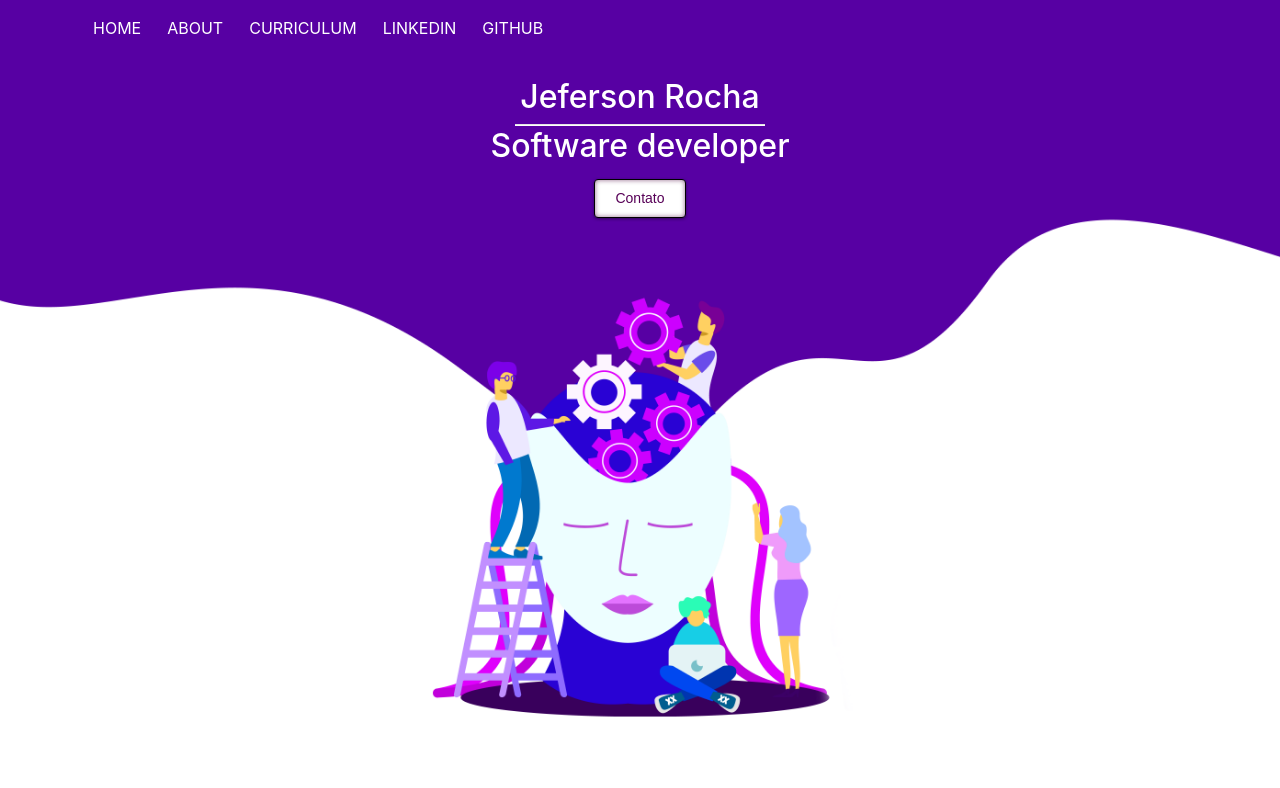
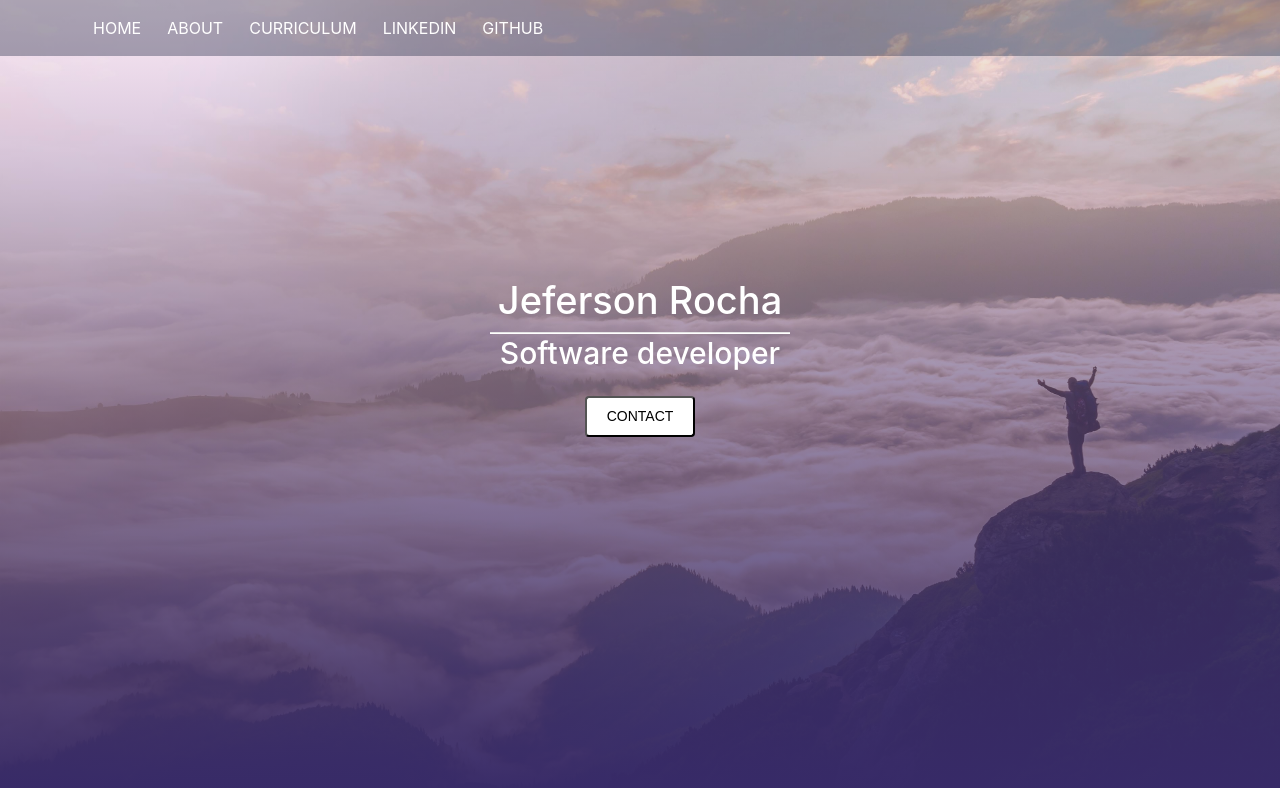
Before and after one commit to tecjeferson/PersonalWebPageReact, a React (Create React App) app: page / in a window 1280 px wide. Shown: the top 788 px of the page. Built offline with nearby package versions, Linux system fonts and the light colour scheme.

Commit message:
background changed and top-menu finished

```diff
--- a/package.json
+++ b/package.json
@@ -8,6 +8,7 @@
     "@testing-library/user-event": "^7.1.2",
     "bootstrap": "^4.4.1",
     "jquery": "^3.4.1",
+    "node": "^13.8.0",
     "popper.js": "^1.16.1",
     "react": "^16.12.0",
     "react-dom": "^16.12.0",
--- a/src/components/partials/header/header.js
+++ b/src/components/partials/header/header.js
@@ -6,7 +6,7 @@ import { Link } from 'react-router-dom'
 const Header = () => {
     return (
         <HeaderArea>
-            <nav class="navbar navbar-expand-sm fixed-top navbar-trans navbar-inverse ">
+            <nav class="navbar navbar-expand-sm fixed-top navbar-trans navbar-inverse">
                 <div class="container">
                     <button class="navbar-toggler  mr-5" type="button" data-toggle="collapse"
                         data-target="#navbarSupportedContent" aria-controls="navbarSupportedContent"
--- a/src/components/partials/header/styled.js
+++ b/src/components/partials/header/styled.js
@@ -1,7 +1,9 @@
 import styled from 'styled-components'
 
 export const HeaderArea = styled.div`
-
+   nav{
+    background-color:#010d2952;
+}
 
    li a{
        color:white;
--- a/src/pages/About/index.js
+++ b/src/pages/About/index.js
@@ -8,8 +8,33 @@ const Page = () => {
         <AboutStyle>
             <div class="container">
 
-                <h1>About</h1>
-                <Link to="/">HOME</Link>
+
+
+            <div class="row d-flex justify-content-center mt-5">
+        <div class="col-lg-10 cold-md-10 col-dm-12 text-white">
+            <h2>
+                Participar e inovar, criar e fazer parte...
+            </h2>
+            <p>
+                Analista de Sistemas de formação com mais de 10 anos de experiencia em TI em empresas do Brasil e
+                Exterior, trabalhado com equipes multiculturais.
+
+                Forte capacidade em resolver problemas, habilidade com FRONT-END, BACK-END, DATABASE, conhecimento em
+                ASPNET MVC e ASPNET CORE.
+            </p>
+            <p>
+                Sou apaixonado por viajar, conhecer novos lugares, culturas, tirar fotos e aproveitar o tempo com a
+                minha esposa e filho...
+
+            </p>
+            <p>
+                Gosto de desafios e aprender algo novo, também gosto de ensinar e compartilhar conhecimento.
+            </p>
+        </div>
+    </div>
+
+
+
             </div>
         </AboutStyle>
     )
--- a/src/pages/About/styled.js
+++ b/src/pages/About/styled.js
@@ -2,9 +2,13 @@ import style from 'styled-components'
 import ImageAbout from '../../img/homem-olhando.png'
 
 export const AboutStyle = style.div`
- background-image:url(${ImageAbout});
+ background-image:linear-gradient(rgba(253, 193, 255, 0.219),#372a68),url(${ImageAbout});
     background-size:cover;
     position:fixed;
     width: 100%;
     height: 100vh;
+
+    h2{
+        margin-top:200px;
+    }
 `;
--- a/src/pages/Home/index.js
+++ b/src/pages/Home/index.js
@@ -6,7 +6,7 @@ import { HomeStyle } from './styled'
 const Page = () => {
     return (
         <HomeStyle>
-            <div class="container">
+
                 <div class="row text-center">
                     <div class="col nameTitle">
                         <h1 class="">Jeferson Rocha</h1>
@@ -15,11 +15,9 @@ const Page = () => {
                     </div>
                 </div>
 
-                <button type="button" name="" value="" class="css3button">Contato</button>
 
 
-
-            </div>
+            <button type="button" name="" value="" class="css3button">CONTACT</button>
         </HomeStyle>
     )
 }
--- a/src/pages/Home/styled.js
+++ b/src/pages/Home/styled.js
@@ -4,9 +4,7 @@ import ImageML from '../../img/machineLearning4.png'
 
 export const HomeStyle = style.div`
 
-    background:url(${ImageML});
-
-
+    background:linear-gradient(rgba(253, 193, 255, 0.219),#372a68),url(${ImageHeader});
     background-repeat: no-repeat;
     bottom: 0;
     color: black;
@@ -31,25 +29,28 @@ export const HomeStyle = style.div`
 
         h1{
             text-align:center;
-            font-size:32px;
+            font-size:38px;
+            margin-top:200px;
         }
         hr{
             background-color:#FFF;
-            width: 250px;
+            width: 300px;
             height:1px;
             margin-top:1px;
             margin-bottom:1px;
         }
         h2{
             text-align:center;
-
+            font-size:30px;
+            margin-bottom:20px;
         }
     }
 
 button.css3button {
+
 	font-family: Arial, Helvetica, sans-serif;
 	font-size: 14px;
-	color: #570057;
+	color: #000;
 	padding: 8px 20px;
 	background: -webkit-gradient(
 		linear, left top, left bottom,
@@ -60,10 +61,9 @@ button.css3button {
 		#ffffff 0%,
 		#ffffff);
 	border-radius: 4px;
-	border: 1px solid #000000;
+
 	box-shadow:
-		0px 1px 3px rgba(10,10,10,0.5),
-		inset 0px 0px 5px rgba(74,5,61,0.6);
+		0px 1px 3px rgba(10,10,10,0.5)
 	text-shadow:
 		0px -1px 3px rgba(255,255,255,0.8),
 		0px 1px 0px rgba(255,255,255,0.3);
```
Also changed, not shown: src/pages/Curriculum/index.js (added), src/pages/Curriculum/styled.js (added), 1 other file (tests, documents, lock files or other folders).
